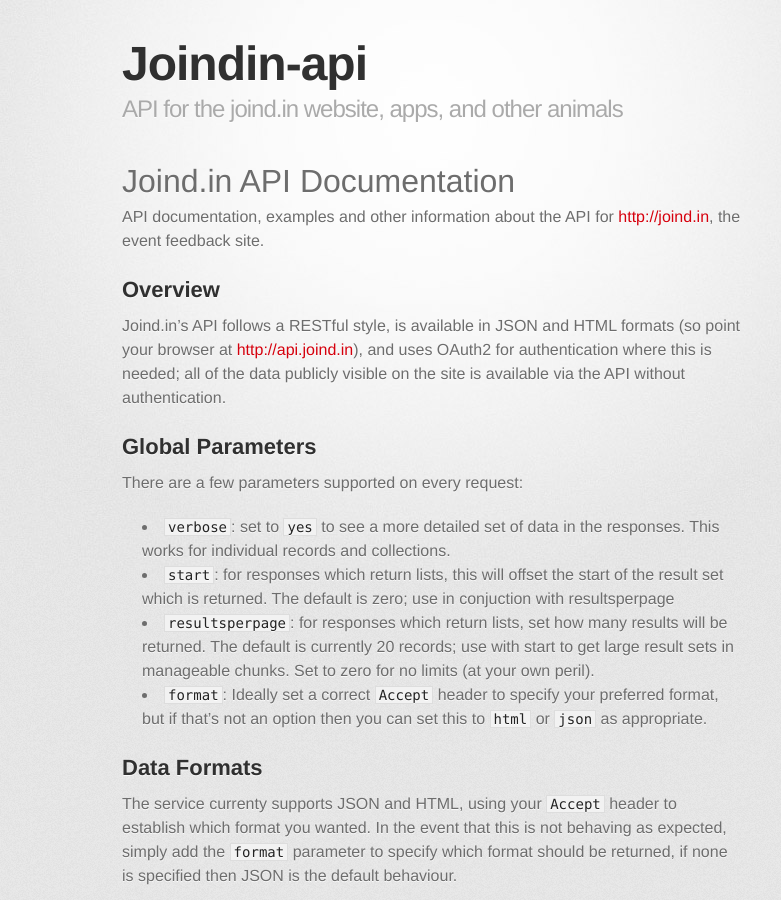
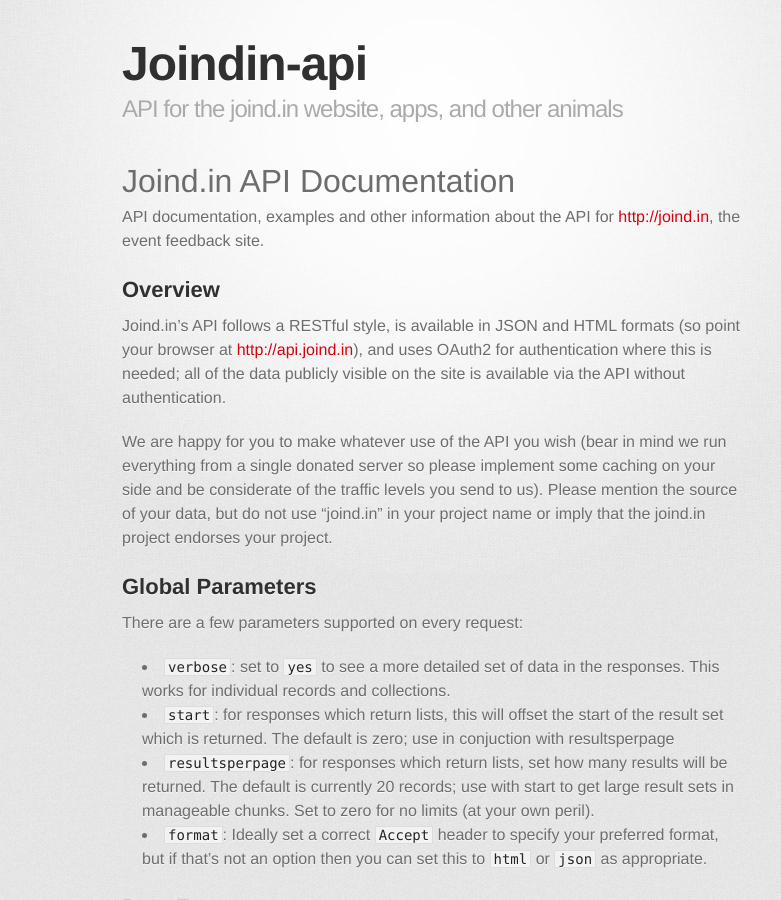
Before and after one commit to joindin/joindin-api, a Jekyll site: the page built from index.md, in a window 1280 px wide and 900 px high. Shown: the whole window, without its empty margins (208-989 px from the left). Built offline with Jekyll 4.4.1, drawn with Linux system fonts in a browser that asks for light colours; some web fonts are replaced.

Commit message:
Add note on usage of the API to the documentation
We're happy for you to use our API, but not our name...

```diff
--- a/index.md
+++ b/index.md
@@ -10,6 +10,8 @@
 ## Overview
 
 Joind.in's API follows a RESTful style, is available in JSON and HTML formats (so point your browser at <http://api.joind.in>), and uses OAuth2 for authentication where this is needed; all of the data publicly visible on the site is available via the API without authentication.
+
+We are happy for you to make whatever use of the API you wish (bear in mind we run everything from a single donated server so please implement some caching on your side and be considerate of the traffic levels you send to us). Please mention the source of your data, but do not use "joind.in" in your project name or imply that the joind.in project endorses your project.
 
 ## Global Parameters
 
```
